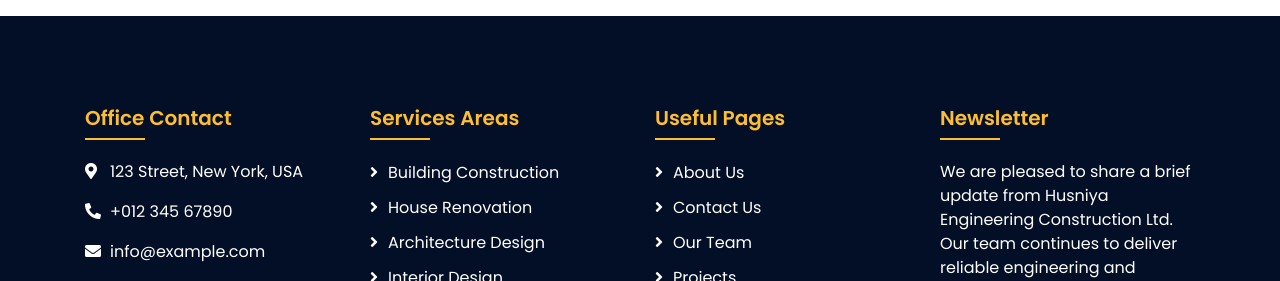
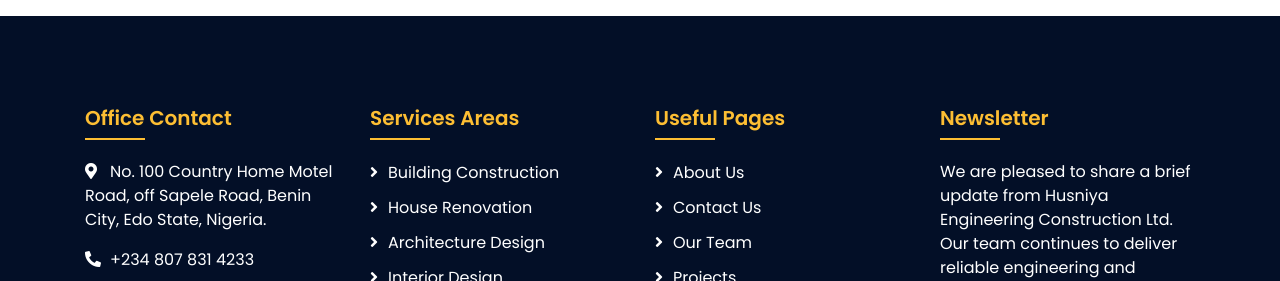
Before and after one commit to BINAINUSHAIBU/hamzam_project2026, a plain HTML site: page building_plandesign.html in a window 1280 px wide. Shown: the part 5201-5482 px from the top of the page. Drawn offline with nearby package versions, Linux system fonts and the light colour scheme.

Commit message:
Add files via upload

```diff
--- a/building_plandesign.html
+++ b/building_plandesign.html
@@ -913,10 +913,11 @@ Structural Drawings	₦120,000+
               <div class="footer-contact">
                 <h2>Office Contact</h2>
                 <p>
-                  <i class="fa fa-map-marker-alt"></i>123 Street, New York, USA
+                  <i class="fa fa-map-marker-alt"></i>No. 100 Country Home Motel
+                  Road, off Sapele Road, Benin City, Edo State, Nigeria.
                 </p>
-                <p><i class="fa fa-phone-alt"></i>+012 345 67890</p>
-                <p><i class="fa fa-envelope"></i>info@example.com</p>
+                <p><i class="fa fa-phone-alt"></i>+234 807 831 4233</p>
+                <p><i class="fa fa-envelope"></i>shuabu.hamzat@gmail.com</p>
                 <div class="footer-social">
                   <a href=""><i class="fab fa-twitter"></i></a>
                   <a href=""><i class="fab fa-facebook-f"></i></a>
```
